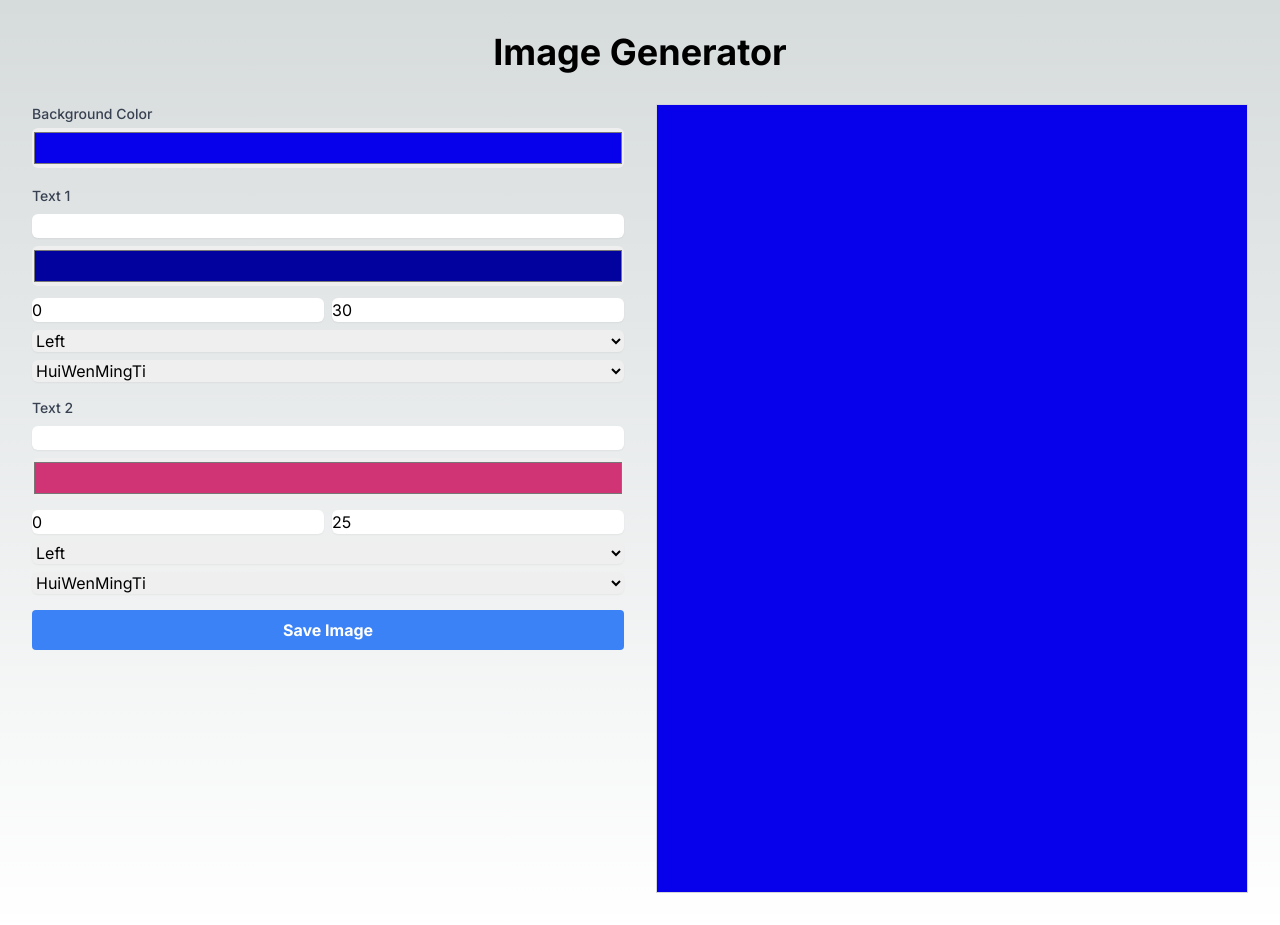
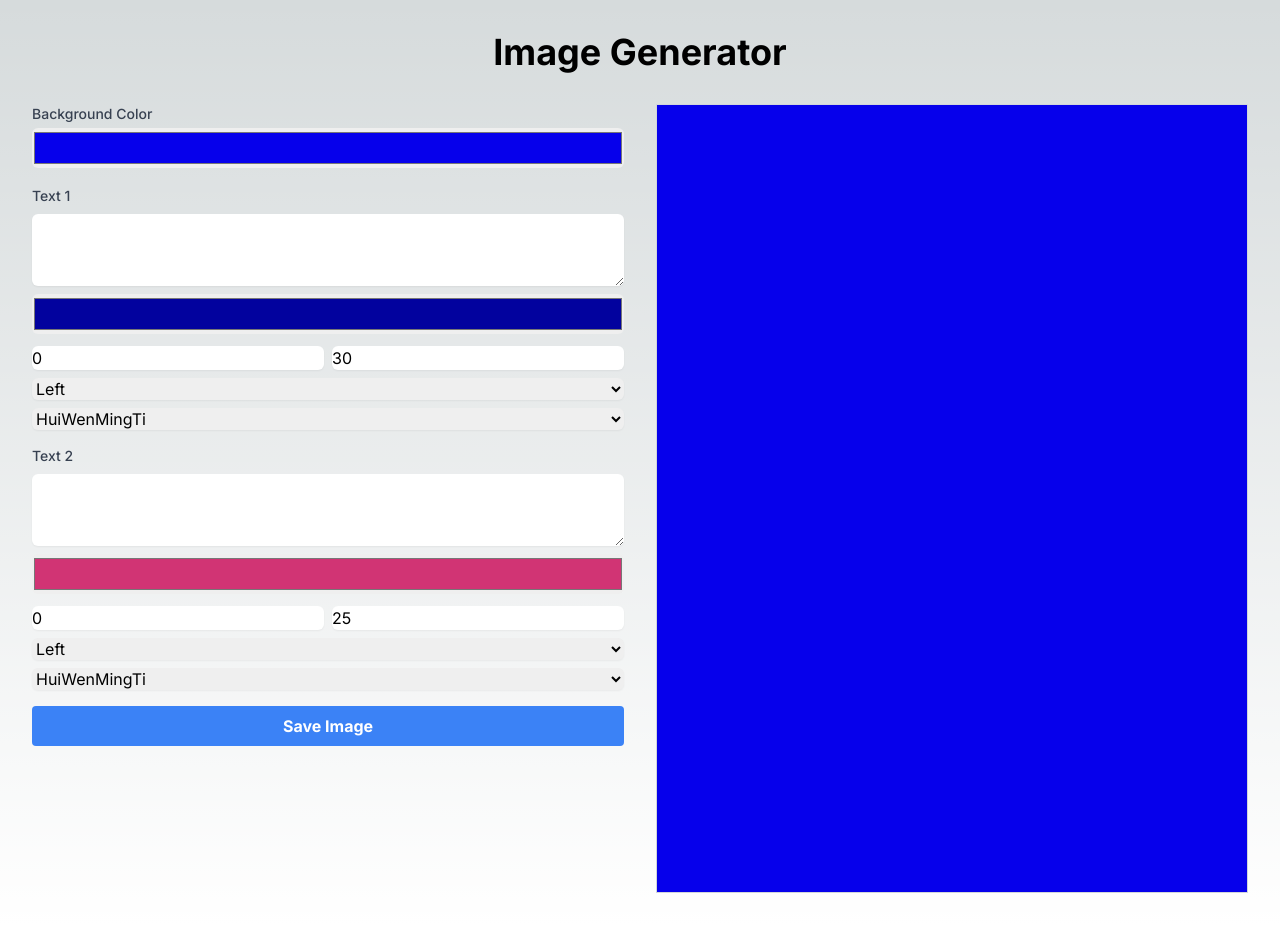
Before and after one commit to Clowne1/my_image_generator, a Next.js app: page / in a window 1280 px wide. Built offline with nearby package versions, Linux system fonts and the light colour scheme; a web font is replaced by a local one.

Commit message:
Update TextInput.tsx

```diff
--- a/src/components/TextInput.tsx
+++ b/src/components/TextInput.tsx
@@ -16,7 +16,7 @@ type TextInputProps = {
 };
 
 const TextInput: React.FC<TextInputProps> = ({ label, text, setText }) => {
-  const handleChange = (e: React.ChangeEvent<HTMLInputElement | HTMLSelectElement>) => {
+  const handleChange = (e: React.ChangeEvent<HTMLInputElement | HTMLSelectElement | HTMLTextAreaElement>) => {
     const { name, value } = e.target;
     setText(prev => ({ ...prev, [name]: value }));
   };
@@ -24,11 +24,11 @@ const TextInput: React.FC<TextInputProps> = ({ label, text, setText }) => {
   return (
     <div className="space-y-2">
       <label className="block text-sm font-medium text-gray-700">{label}</label>
-      <input
-        type="text"
+      <textarea
         name="value"
         value={text.value}
         onChange={handleChange}
+        rows={3}
         className="mt-1 block w-full rounded-md border-gray-300 shadow-sm focus:border-indigo-300 focus:ring focus:ring-indigo-200 focus:ring-opacity-50"
       />
       <input
```
